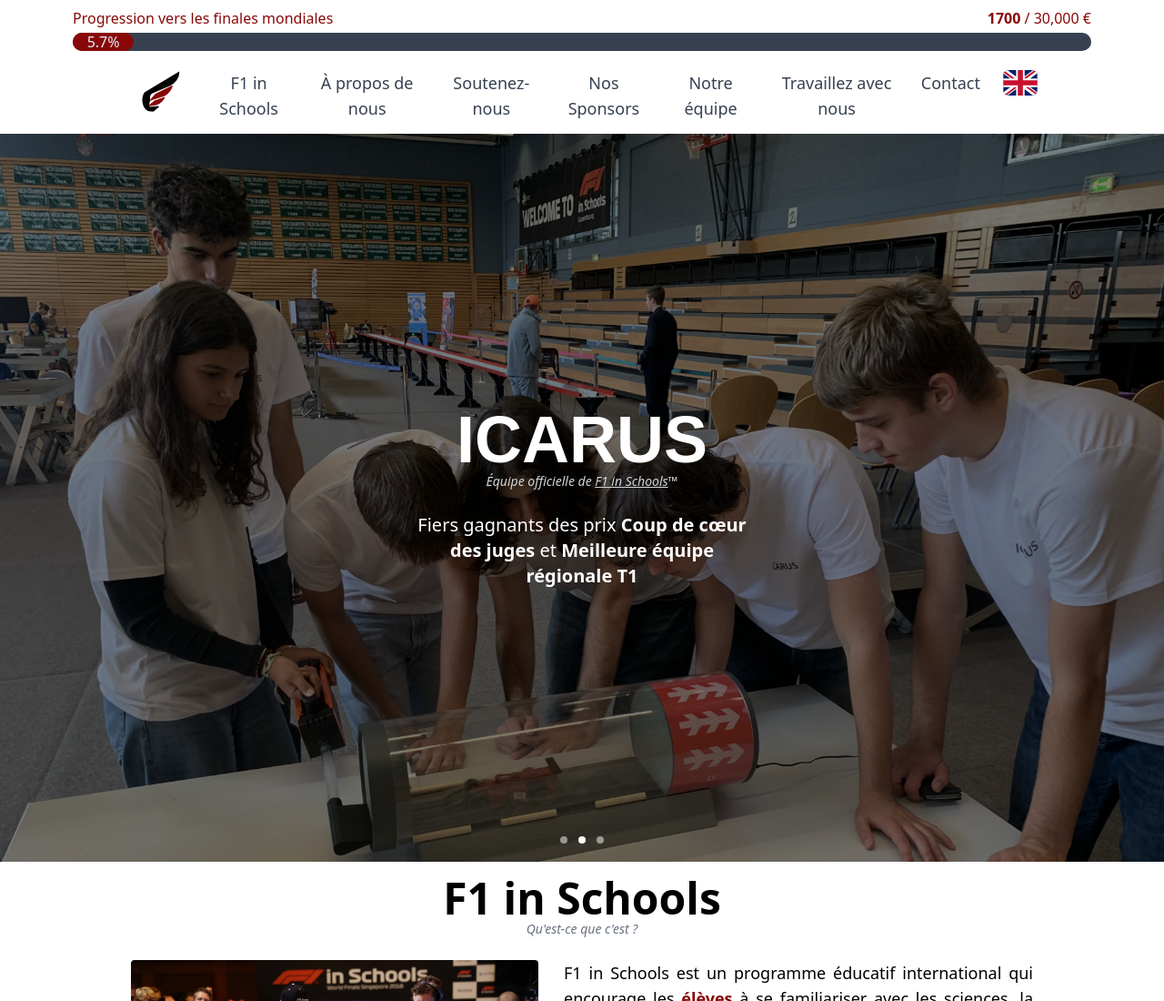
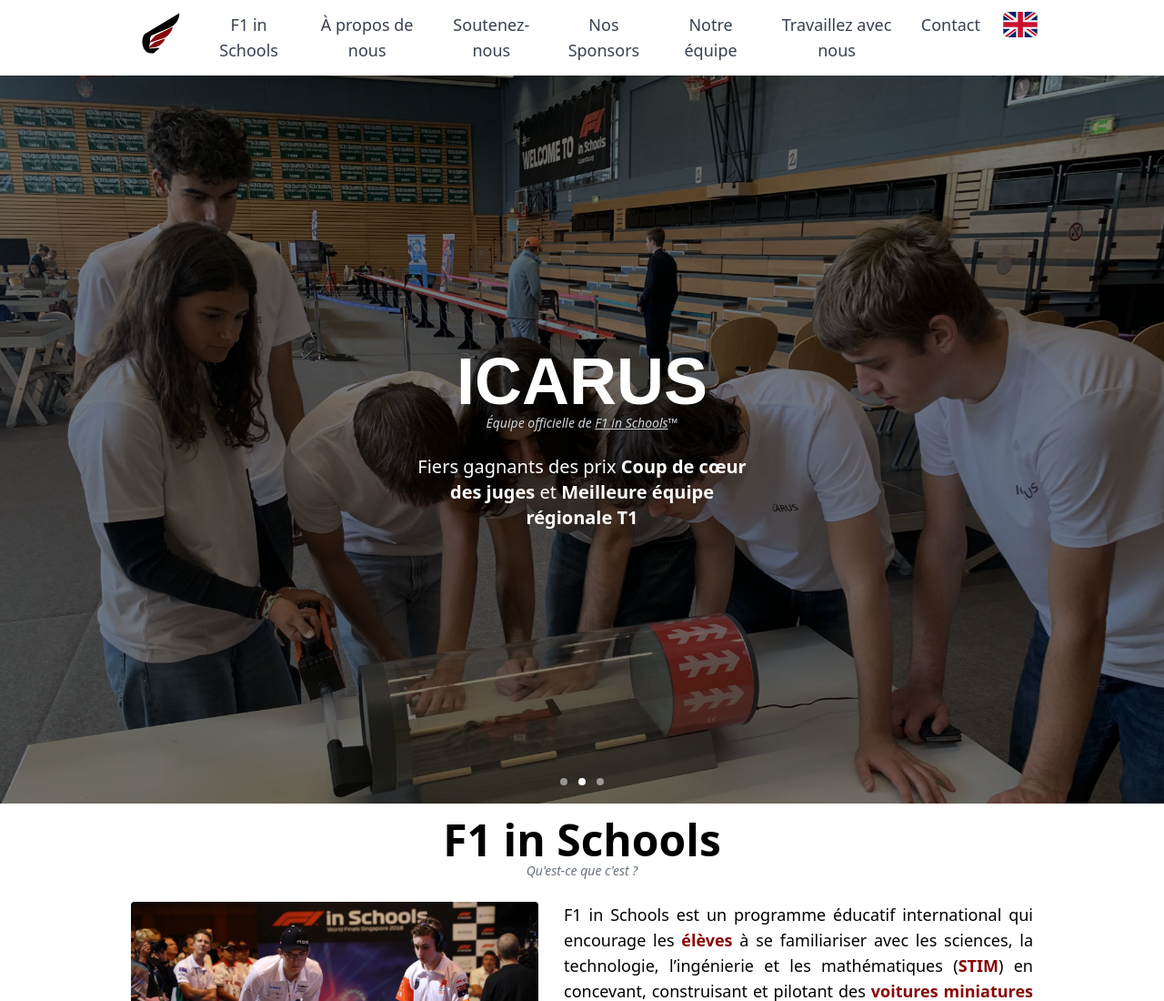
Before and after one commit to ccsio/icarus-website, a website: page fr/index.html in a window 1280 px wide. Shown: the top 1100 px of the page at 91% size. Drawn offline with nearby package versions, Linux system fonts and the light colour scheme; a web font is replaced by a local one.

Commit message:
removed progress bar

```diff
--- a/fr/index.html
+++ b/fr/index.html
@@ -27,7 +27,7 @@
     <link rel="icon" type="image/x-icon" href="/assets/favicon_rounded.png">
 </head>
 <body onload="progressBar()">
-    <div class="max-w-6xl mx-auto px-4 py-2">
+    <!-- <div class="max-w-6xl mx-auto px-4 py-2">
         <div class="flex justify-between mb-1">
             <span class="text-base font-medium text-icarus-red">Progression vers les finales mondiales</span>
             <span class="text-base font-medium text-icarus-red"> <span id="currentAmount" class="font-bold">700</span> <span class="">/ 30,000 €</span></span>
@@ -35,8 +35,8 @@
         <div class="w-full rounded-full bg-gray-700">
             <div class="bg-icarus-red text-base font-medium text-blue-100 text-center p-0.5 leading-none rounded-full" id="progress" style="width: 2.3%"> 2.3%</div>
           </div>
+    </div> -->
 
-    </div>
     <div id="nav-bar" class="max-w-5xl mx-auto">
         <nav class="flex items-center justify-between">
             <a href="#home" class="py-2 w-fit text-center"><img src="/assets/logo.webp" alt="icarus logo" class="w-16 sm:w-28 aspect-auto"></a>
```
Also changed, not shown: index.html (+2 -3 lines).
